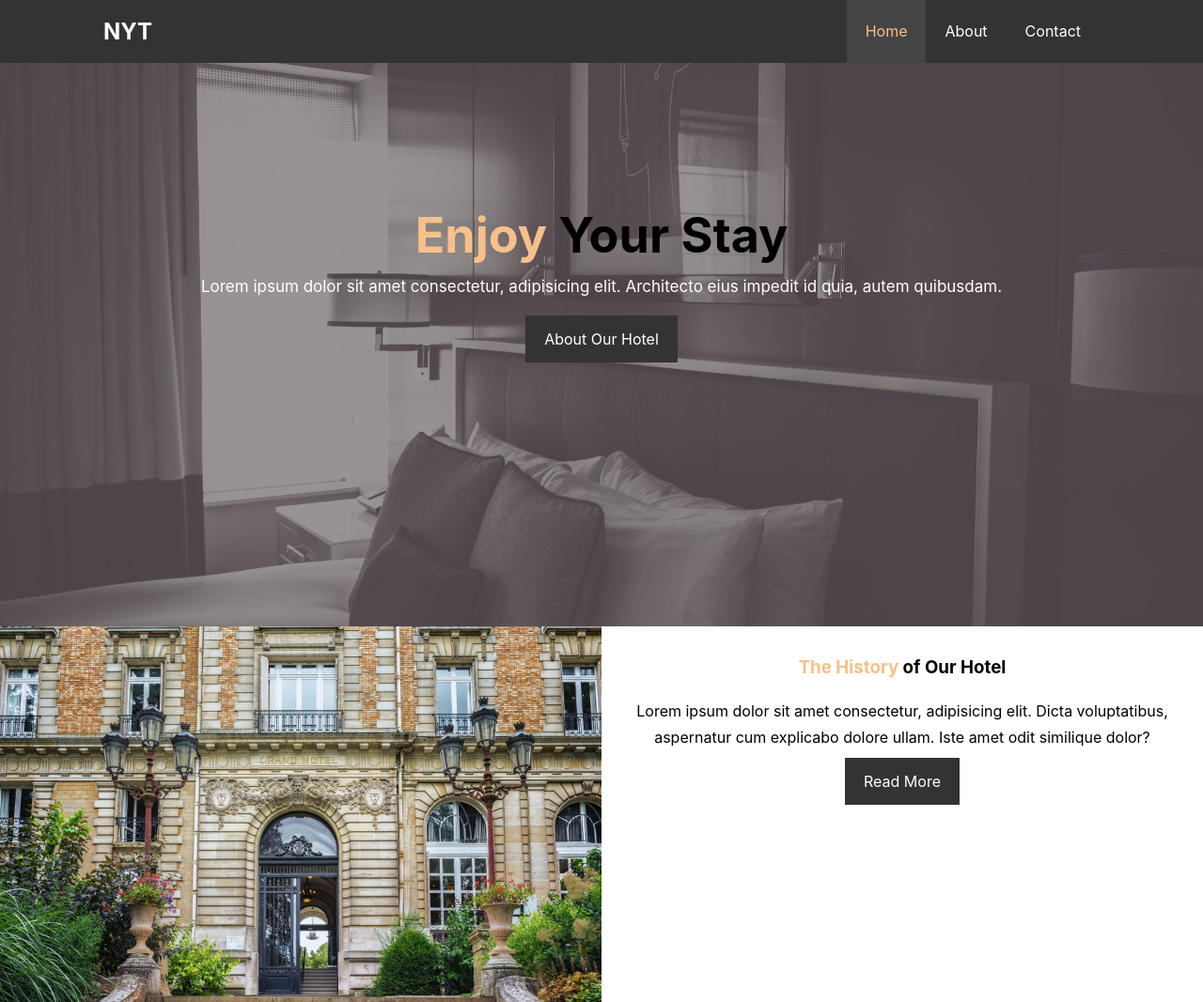
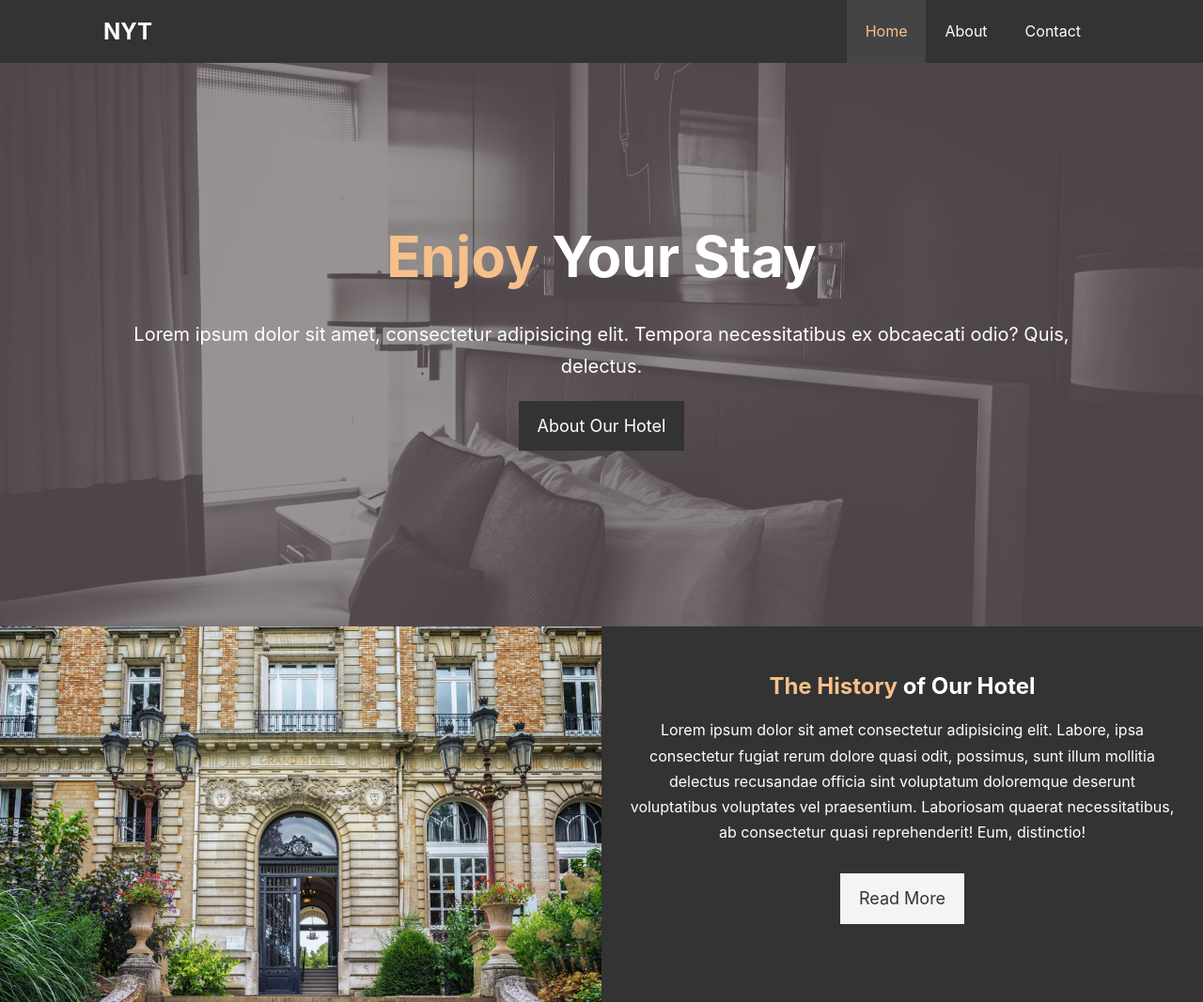
Before and after one commit to Saurabh-Thakur-07/HTML-CSS, a plain HTML site: page hotel-website/index.html in a window 1280 px wide. Shown: the whole page at 94% size. Drawn offline with Linux system fonts and the light colour scheme.

Commit message:
completed section of the site

```diff
--- a/hotel-website/css/style.css
+++ b/hotel-website/css/style.css
@@ -49,49 +49,78 @@ h1,h2,h3{
     background-color: #444;
     color: #f7c08a;
 }
-#showcase{
-    background: url('/hotel-website/image_resources/showcase.jpg') no-repeat center center/cover;
-    height: 600px;
-    text-align: center;
-    padding-top: 170px;
-}
-#showcase h1{
-    font-size: 52px;
-}
-.lead{
-    padding-bottom: 30px;
-    line-height: 1.4em;
-    font-size: 17px;
-    color: #fff;
-}
 .text-primary{
     color: #f7c08a;
 }
+.lead{
+    font-size: 20px;
+}
+a{
+    text-decoration: none;
+    color: #333;
+}
+.bg-dark{
+    background-color: #333;
+    color: #fff;
+}
+.bg-light{
+    color: #333;
+    background-color: #fff;
+}
+.bg-primary{
+    color: #f7c08a;
+    background-color: #333;
+}
 .btn{
-    text-decoration: none;
+    display: inline-block;
+    color: #fff;
     background-color: #333;
-    padding: 15px 20px;
+    padding: 13px 20px;
     border: none;
-    color: #fff;
+    font-size: 18px;
+    cursor: pointer;
 }
 .btn:hover{
     background-color: #f7c08a;
 }
-.info-content{
-    padding-top: 30px;
-    width: 50%;
-    float: right;
+.btn-light{
+    color: #333;
+    background-color: #f4f4f4;
+}
+#showcase{
+    background: url('../image_resources/showcase.jpg') no-repeat center center/cover;
+    height: 600px;
+}
+#showcase .showcase-content{
+    padding-top: 170px;
     text-align: center;
+    color: #fff;
 }
-.info-content p{
+#showcase .showcase-content h1{
+    font-size: 60px;
+    line-height: 1.2em;
+}
+#showcase .showcase-content p{
     padding-bottom: 20px;
-}
-.info-image{
-    background: url('/hotel-website/image_resources/photo-1.jpg') no-repeat center center/cover;
-    float: left;
-    width: 50%;
-    min-height: 100%;
+    line-height: 1.7em;
 }
 #home-info{
     height: 400px;
 }
+#home-info .info-img{
+    float: left;
+    width: 50%;
+    background: url('../image_resources/photo-1.jpg') no-repeat center center/cover;
+    min-height: 100%;
+}
+#home-info .info-content{
+    float: right;
+    width: 50%;
+    text-align: center;
+    height: 100%;
+    padding: 50px 30px;
+    overflow: hidden;
+}
+#home-info .info-content p{
+    padding-bottom: 30px;
+}
--- a/hotel-website/index.html
+++ b/hotel-website/index.html
@@ -21,18 +21,22 @@
         </div>
         </nav>
         <div id="showcase">
-            <h1><span class="text-primary"> Enjoy</span> Your Stay</h1>
-            <p class="lead">Lorem ipsum dolor sit amet consectetur, adipisicing elit. Architecto eius impedit id quia, autem quibusdam.</p>
-            <a href="about.html" class="btn">About Our Hotel</a>
+            <div class="container">
+                <div class="showcase-content">
+                    <h1><span class="text-primary"> Enjoy </span>Your Stay</h1>
+                    <p class="lead">Lorem ipsum dolor sit amet, consectetur adipisicing elit. Tempora necessitatibus ex obcaecati odio? Quis, delectus.</p>
+                    <a href="about.html" class="btn">About Our Hotel</a>
+                </div>
+            </div>
         </div>
     </header>
-    <div id="home-info">
-        <div class="info-image"></div>
+    <section id="home-info" class="bg-dark">
+        <div class="info-img"></div>
         <div class="info-content">
-            <h3><span class="text-primary">The History</span>  of Our Hotel</h3>
-            <p>Lorem ipsum dolor sit amet consectetur, adipisicing elit. Dicta voluptatibus, aspernatur cum explicabo dolore ullam. Iste amet odit similique dolor?</p>
-            <a href="about.html" class="btn">Read More</a>
+            <h2><span class="text-primary">The History </span>of Our Hotel</h2>
+             <p>Lorem ipsum dolor sit amet consectetur adipisicing elit. Labore, ipsa consectetur fugiat rerum dolore quasi odit, possimus, sunt illum mollitia delectus recusandae officia sint voluptatum doloremque deserunt voluptatibus voluptates vel praesentium. Laboriosam quaerat necessitatibus, ab consectetur quasi reprehenderit! Eum, distinctio!</p>
+             <a href="about.html" class="btn btn-light">Read More</a>
         </div>
-    </div>
+    </section>
 </body>
 </html>
```
